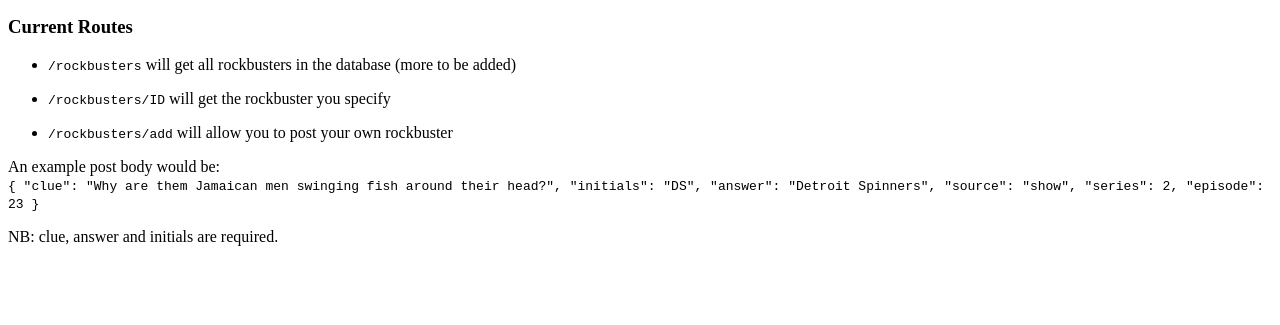
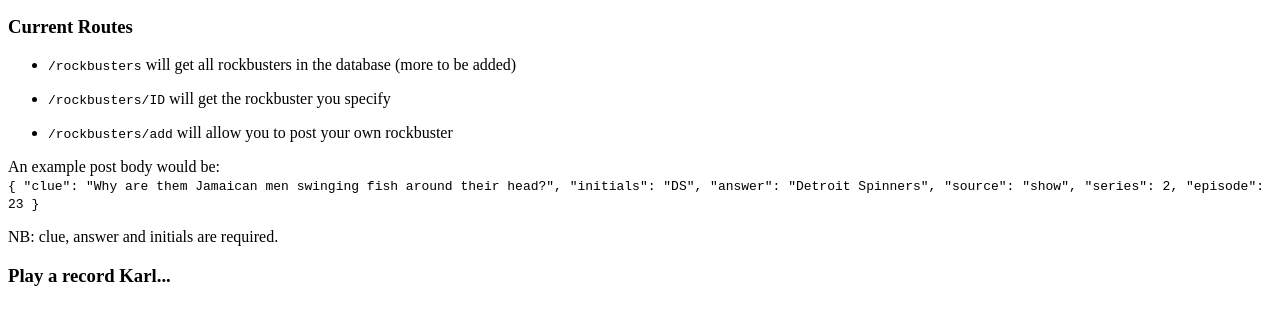
Before and after one commit to Lukebray/rockbusters, a website: page pages/index.html in a window 1280 px wide. Shown: the part 101-426 px from the top of the page. Drawn offline with Linux system fonts and the light colour scheme.

Commit message:
play a record

```diff
--- a/pages/index.html
+++ b/pages/index.html
@@ -2,7 +2,7 @@
 <html>
    <head>
       <meta charset="utf-8">
-      <title>Rockbusters API.md</title>
+      <title>Rockbusters API</title>
       <style></style>
    </head>
    <body id="preview">
@@ -24,5 +24,7 @@
          <code>{ &quot;clue&quot;: &quot;Why are them Jamaican men swinging fish around their head?&quot;, &quot;initials&quot;: &quot;DS&quot;, &quot;answer&quot;: &quot;Detroit Spinners&quot;, &quot;source&quot;: &quot;show&quot;, &quot;series&quot;: 2, &quot;episode&quot;: 23 }</code>
       </p>
       <p class="has-line-data" data-line-start="21" data-line-end="22">NB: clue, answer and initials are required.</p>
+
+      <h3>Play a record Karl...</h3>
    </body>
 </html>
```
